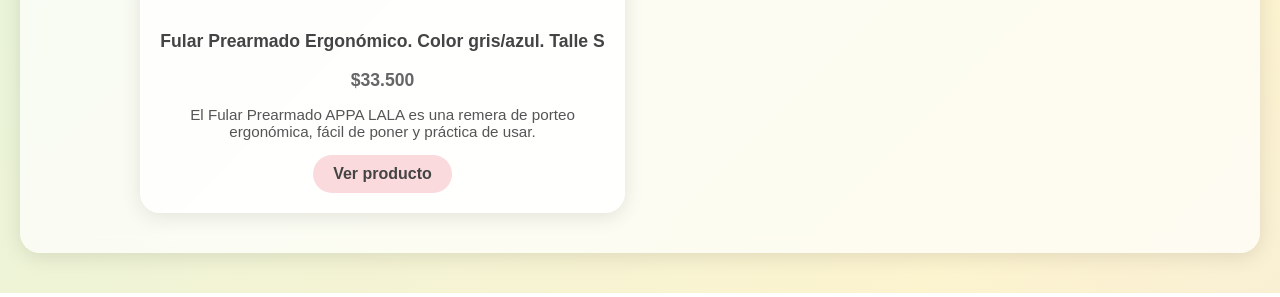
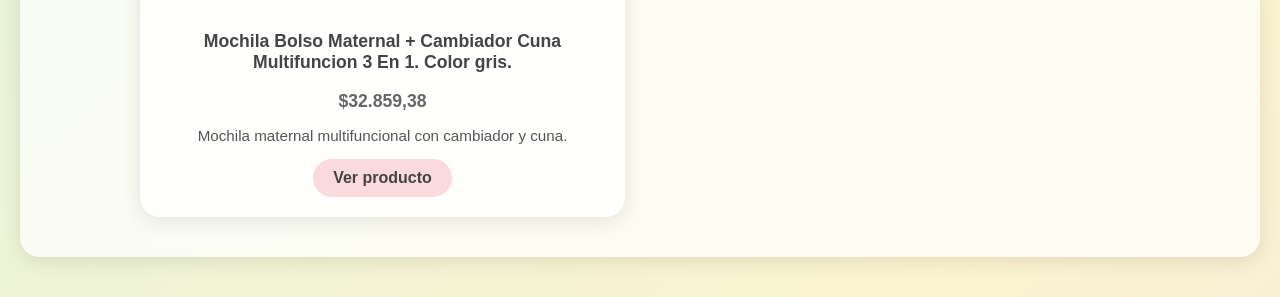
Before and after one commit to macudesarasqueta/Lista-de-nacimiento, a plain HTML site: page index.html in a window 1280 px wide. Shown: the part 948-1245 px from the top of the page. Drawn offline with Linux system fonts and the light colour scheme.

Commit message:
mochila cambiador

```diff
--- a/index.html
+++ b/index.html
@@ -154,12 +154,12 @@
 
             <!-- Producto 3 -->
             <div class="producto">
-                <img src="https://http2.mlstatic.com/D_NQ_NP_2X_738632-MLA91874095591_092025-F.webp" alt="Fular Prearmado Ergonómico">
+                <img src="https://http2.mlstatic.com/D_NQ_NP_2X_737364-MLA85076471659_052025-F.webp" alt="Bolso Maternal">
                 <div class="info">
-                    <h2>Fular Prearmado Ergonómico. Color gris/azul. Talle S</h2>
-                    <p class="precio">$33.500</p>
-                    <p class="descripcion">El Fular Prearmado APPA LALA es una remera de porteo ergonómica, fácil de poner y práctica de usar.</p>
-                    <a href="https://www.mercadolibre.com.ar/appa-lala-fular-prearmado-grisazul-fular-prearmado-s/p/MLA50891418?product_trigger_id=MLA50872860&pdp_filters=item_id%3AMLA1504433099&applied_product_filters=MLA50872856&picker=true&quantity=1" target="_blank" class="boton">Ver producto</a>
+                    <h2>Mochila Bolso Maternal + Cambiador Cuna Multifuncion 3 En 1. Color gris.</h2>
+                    <p class="precio">$32.859,38</p>
+                    <p class="descripcion">Mochila maternal multifuncional con cambiador y cuna.</p>
+                    <a href="https://articulo.mercadolibre.com.ar/MLA-1460828681-mochila-bolso-maternal-cambiador-cuna-multifuncion-3-en-1-_JM?attributes=FABRIC_DESIGN%3ATGlzbw%3D%3D%2CCOLOR_SECONDARY_COLOR%3AR3Jpcw%3D%3D&quantity=1&picker=true&has_official_store=false&highlight=false&searchVariation=182228166200&headerTopBrand=false" target="_blank" class="boton">Ver producto</a>
                 </div>
             </div>
 
```
